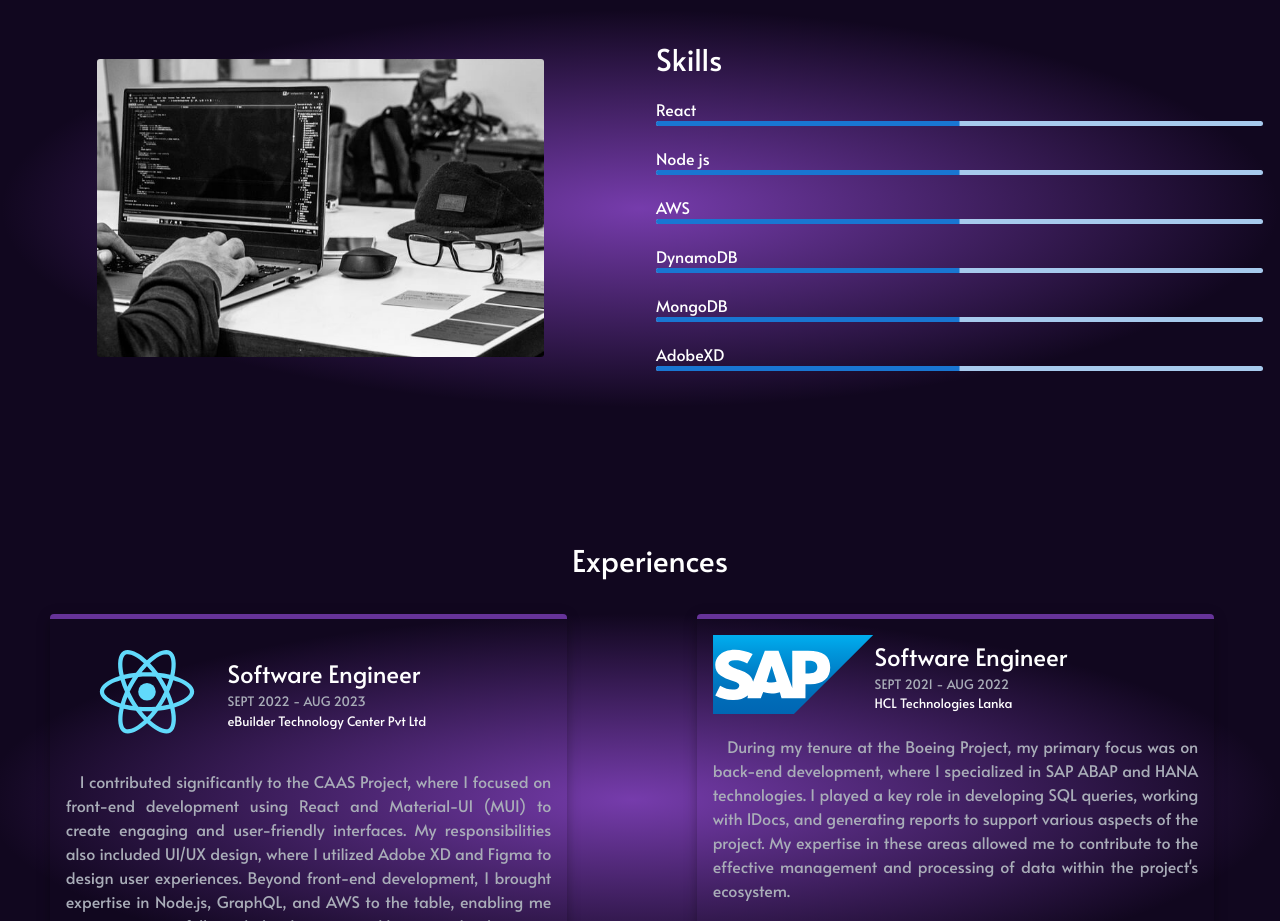
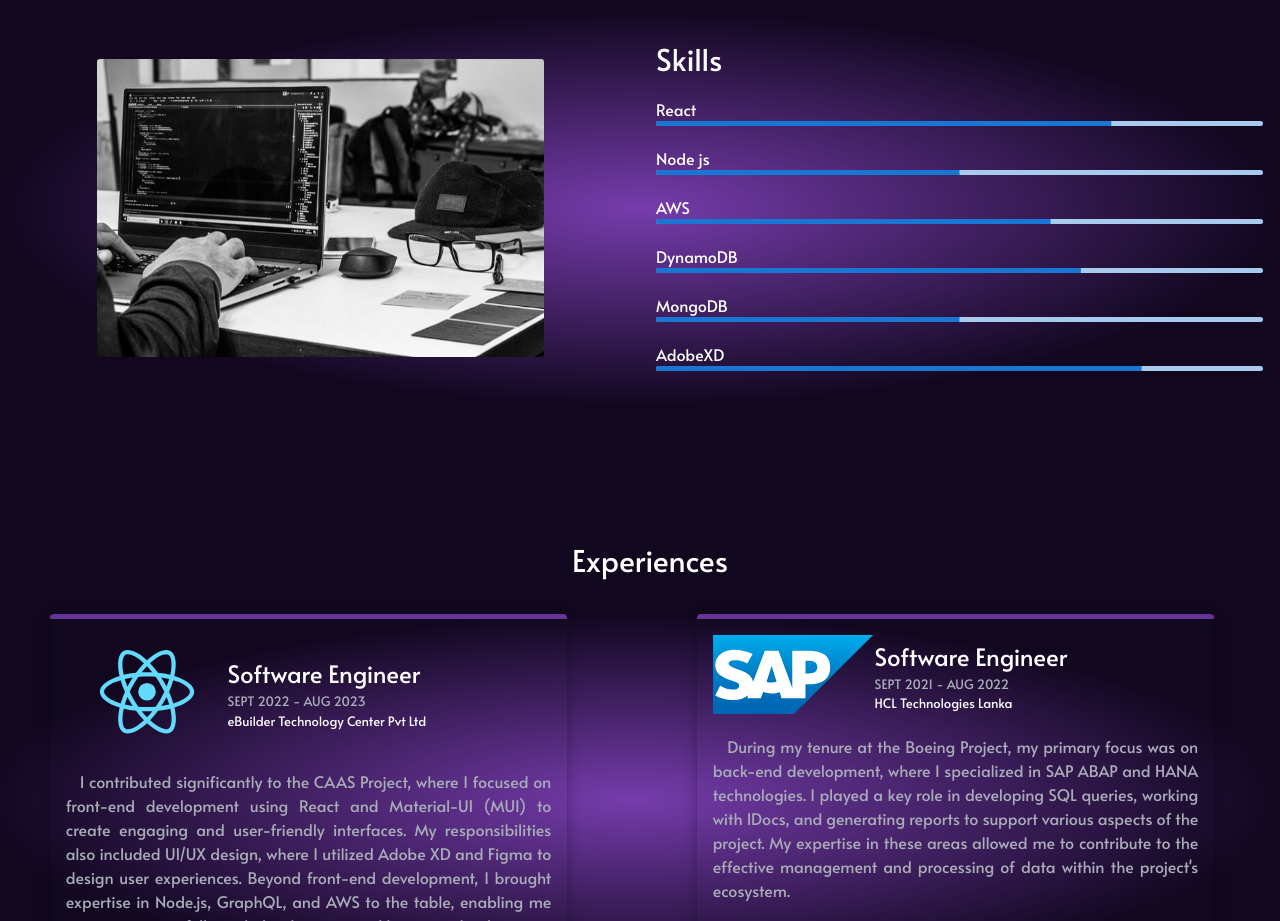
Before and after one commit to karmilan/karmilan_react_app, a React (Create React App) app: page / in a window 1280 px wide. Shown: the part 1020-1941 px from the top of the page. Built offline with nearby package versions, Linux system fonts and the light colour scheme.

Commit message:
skills have been updated

```diff
--- a/src/components/skills/SkillContent.jsx
+++ b/src/components/skills/SkillContent.jsx
@@ -21,7 +21,7 @@ const SkillContent = () => {
                         skillStyle.skillProgressStyle
                     }
                     variant="determinate"
-                    value={50}/>
+                    value={75}/>
 
 
                 <Typography component='h5'
@@ -42,7 +42,7 @@ const SkillContent = () => {
                         skillStyle.skillProgressStyle
                     }
                     variant="determinate"
-                    value={50}/>
+                    value={65}/>
 
                 <Typography component='h5'
                     sx={
@@ -52,7 +52,7 @@ const SkillContent = () => {
                         skillStyle.skillProgressStyle
                     }
                     variant="determinate"
-                    value={50}/>
+                    value={70}/>
 
                 <Typography component='h5'
                     sx={
@@ -72,7 +72,7 @@ const SkillContent = () => {
                         skillStyle.skillProgressStyle
                     }
                     variant="determinate"
-                    value={50}/>
+                    value={80}/>
 
             </Grid>
         </Grid>
```
